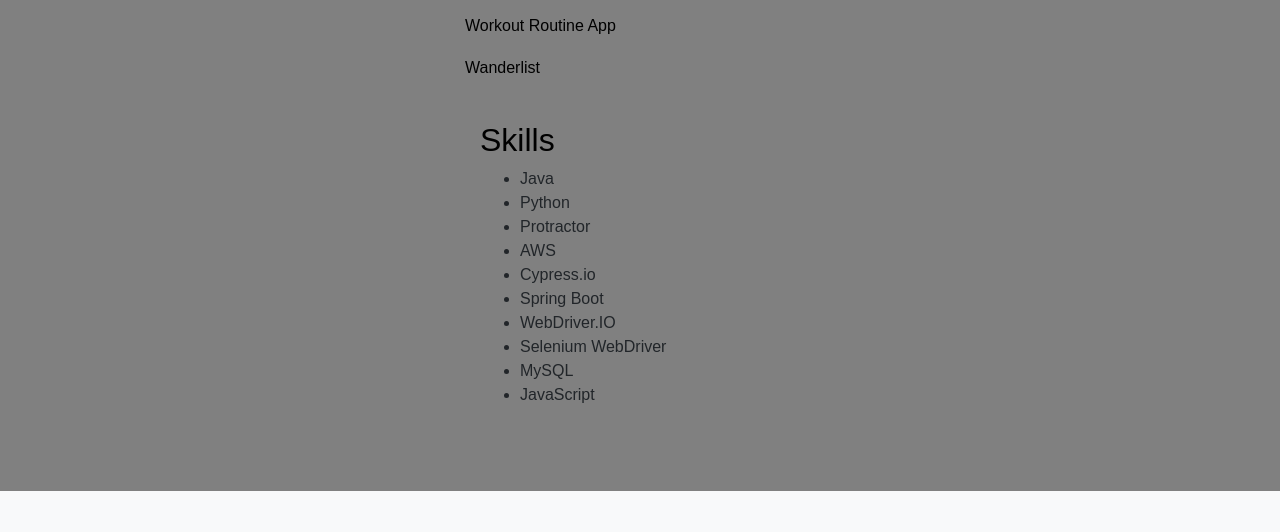
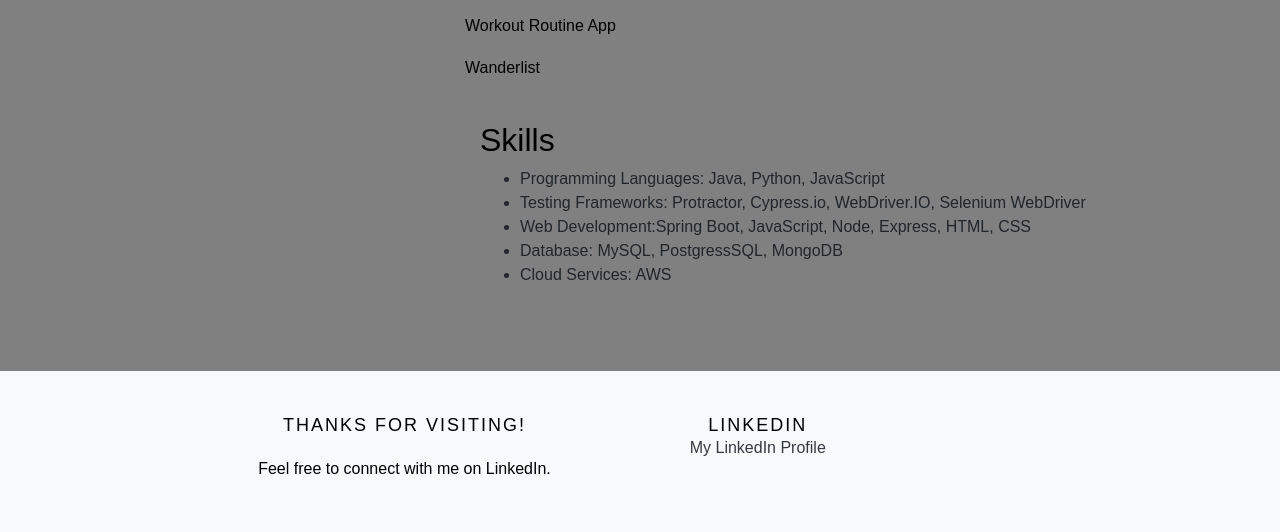
Before and after one commit to bbandhu/MyPortfolio, a plain HTML site: page index.html in a window 1280 px wide. Shown: the part 603-1135 px from the top of the page. Drawn offline with nearby package versions, Linux system fonts and the light colour scheme.

Commit message:
updated skills

```diff
--- a/index.html
+++ b/index.html
@@ -66,16 +66,11 @@
                     <div class="container">
                       <h2>Skills</h2>
                       <ul>
-                        <li>Java</li>
-                        <li>Python</li>
-                        <li>Protractor</li>
-                        <li>AWS</li>
-                        <li>Cypress.io</li>
-                        <li>Spring Boot</li>
-                        <li>WebDriver.IO</li>
-                        <li>Selenium WebDriver</li>
-                        <li>MySQL</li>
-                        <li>JavaScript</li>
+                        <li>Programming Languages: Java, Python, JavaScript</li>
+                        <li>Testing Frameworks: Protractor, Cypress.io, WebDriver.IO, Selenium WebDriver</li>
+                        <li>Web Development:Spring Boot, JavaScript, Node, Express, HTML, CSS </li>
+                        <li>Database: MySQL, PostgressSQL, MongoDB</li>
+                        <li>Cloud Services: AWS</li>
                       </ul>
                     </div>
                 </div>
```
